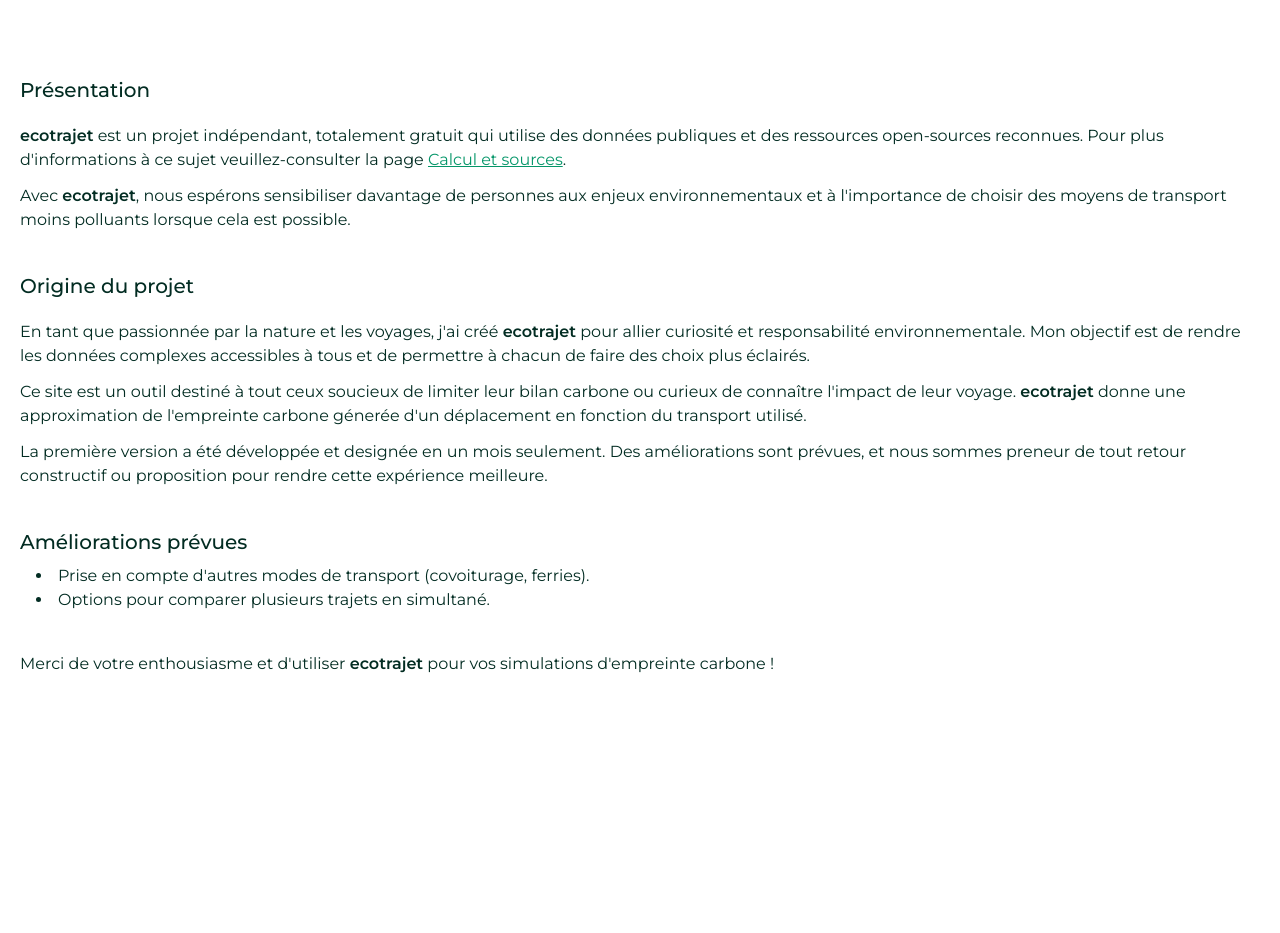
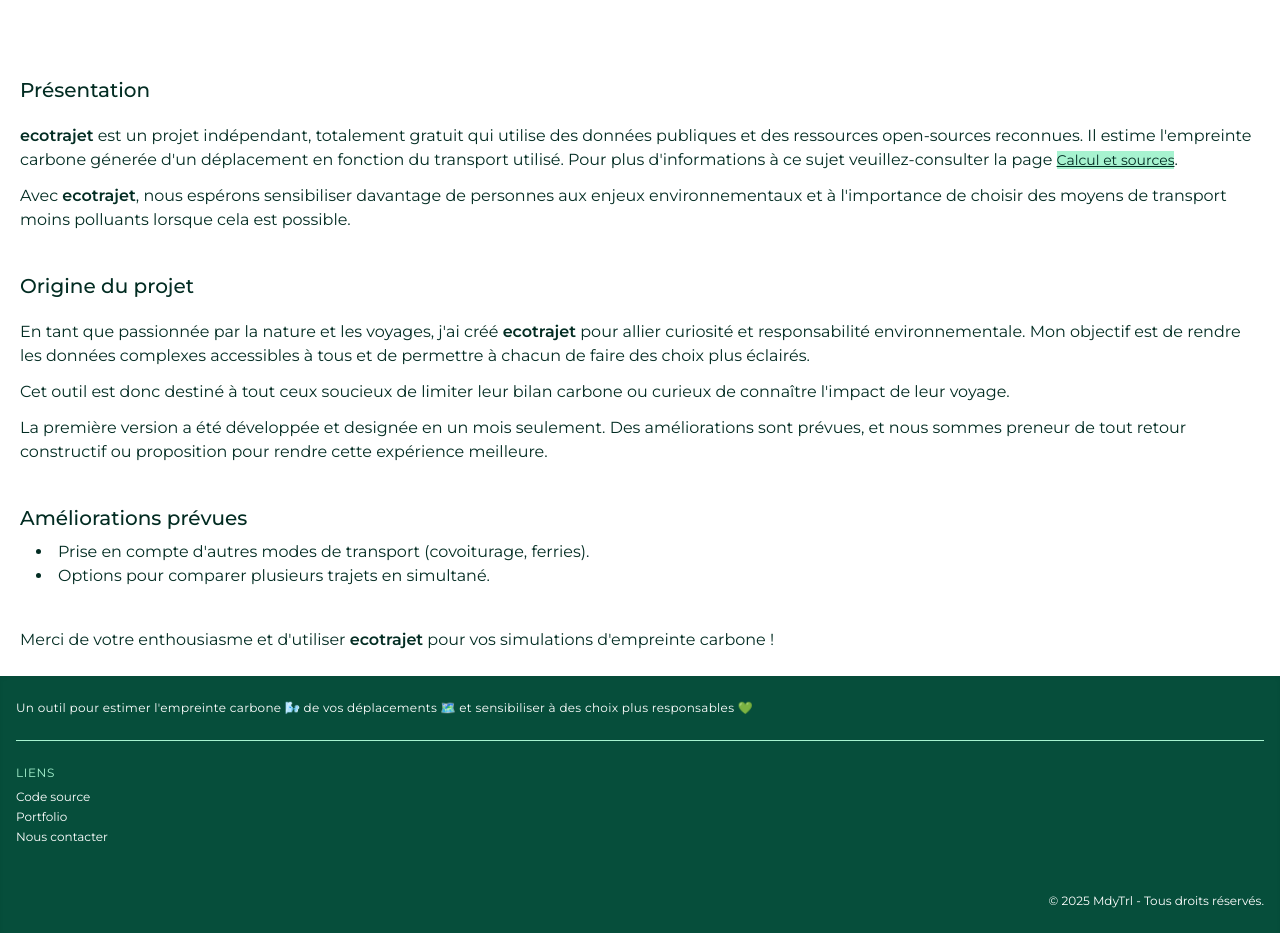
Before and after one commit to MandyTrl/ecotrajet, a Next.js app: page /a-propos in a window 1280 px wide. Shown: the part 420-1353 px from the top of the page. Before the commit the page ends 1128 px from the top, so only its background shows below. Built offline with nearby package versions, Linux system fonts and the light colour scheme.

Commit message:
init footer

```diff
--- a/app/a-propos/page.tsx
+++ b/app/a-propos/page.tsx
@@ -22,11 +22,13 @@ export default function Project() {
 				<p>
 					<span className="font-semibold">ecotrajet</span> est un projet
 					indépendant, totalement gratuit qui utilise des données publiques et
-					des ressources open-sources reconnues. Pour plus d&apos;informations à
-					ce sujet veuillez-consulter la page{" "}
+					des ressources open-sources reconnues. Il estime l&apos;empreinte
+					carbone génerée d&apos;un déplacement en fonction du transport
+					utilisé. Pour plus d&apos;informations à ce sujet veuillez-consulter
+					la page{" "}
 					<Link
 						href="/calculs-et-sources"
-						className="underline text-emerald-600 hover:text-emerald-500 transition-color duration-300">
+						className="text-sm underline bg-emerald-200 hover:text-emerald-500 transition-color duration-300">
 						Calcul et sources
 					</Link>
 					.
@@ -49,11 +51,8 @@ export default function Project() {
 					des choix plus éclairés.
 				</p>
 				<p>
-					Ce site est un outil destiné à tout ceux soucieux de limiter leur
-					bilan carbone ou curieux de connaître l&apos;impact de leur voyage.{" "}
-					<span className="font-semibold">ecotrajet</span> donne une
-					approximation de l&apos;empreinte carbone génerée d&apos;un
-					déplacement en fonction du transport utilisé.
+					Cet outil est donc destiné à tout ceux soucieux de limiter leur bilan
+					carbone ou curieux de connaître l&apos;impact de leur voyage.
 				</p>
 				<p>
 					La première version a été développée et designée en un mois seulement.
--- a/app/components/Navbar.tsx
+++ b/app/components/Navbar.tsx
@@ -13,7 +13,7 @@ export const Navbar = () => {
 	}
 
 	return (
-		<header className="w-full px-5 sticky top-0 bg-white w-full flex items-center justify-between shadow-sm">
+		<header className="w-full px-5 sticky top-0 bg-white w-full flex items-center justify-between shadow-sm z-30">
 			<Link href="/">
 				<Image
 					src="/logo.png"
--- a/app/components/Summary.tsx
+++ b/app/components/Summary.tsx
@@ -19,7 +19,7 @@ export const Summary = ({
 	return (
 		<div
 			className={clsx(
-				isShow ? "h-32 opacity-100" : "h-0 opacity-0",
+				isShow ? "h-32 opacity-100" : "h-0 opacity-0 hidden",
 				"w-full mb-5 p-3 border border-emerald-500 rounded-md ease-in-out transform-all duration-300"
 			)}>
 			<div className="flex items-center justify-between">
--- /dev/null
+++ b/app/components/UI/Footer.tsx
@@ -0,0 +1,34 @@
+import Link from "next/link"
+
+export const Footer = () => {
+	return (
+		<footer className="w-full h-fit mt-6 py-6 flex flex-col bg-emerald-900 text-white p-4 shadow-inner text-xs">
+			<p className="pb-6 tracking-wide">
+				Un outil pour estimer l&apos;empreinte carbone 🌬️ de vos déplacements 🗺️
+				et sensibiliser à des choix plus responsables 💚
+			</p>
+
+			<div className="mb-4 flex flex-col border-t border-emerald-200 pt-6">
+				<h4 className="uppercase tracking-wider text-emerald-200 mb-2">
+					Liens
+				</h4>
+
+				<div className="mb-4 flex flex-col gap-y-1">
+					<Link
+						href="https://github.com/MandyTrl/ecotrajet"
+						className="hover:underline">
+						Code source
+					</Link>
+					<Link href="https://mdytrl.com" className="hover:underline">
+						Portfolio
+					</Link>
+					<Link href="mailto:thorelmandy@gmail.com" className="hover:underline">
+						Nous contacter
+					</Link>
+				</div>
+			</div>
+
+			<p className="mt-4 text-right">© 2025 MdyTrl - Tous droits réservés.</p>
+		</footer>
+	)
+}
--- a/app/components/UI/SearchInput.tsx
+++ b/app/components/UI/SearchInput.tsx
@@ -25,7 +25,7 @@ const SearchInput = ({
 
 	return (
 		<div>
-			<div className="w-full flex items-center justify-around my-[2px] rounded-md bg-emerald-100/50 placeholder:text-emerald-700 border-b border-transparent focus-within:border-emerald-500">
+			<div className="w-full flex items-center justify-around my-[2px] rounded-md bg-[#E8FCF2] placeholder:text-emerald-700 border-b border-transparent focus-within:border-emerald-500">
 				<input
 					id={name}
 					name={name}
--- a/app/layout.tsx
+++ b/app/layout.tsx
@@ -3,6 +3,7 @@ import { Montserrat } from "next/font/google"
 import "./globals.css"
 import { AppProviders } from "./utils/Context/index"
 import { Navbar } from "./components/Navbar"
+import { Footer } from "./components/UI/Footer"
 
 const montserrat = Montserrat({
 	subsets: ["latin", "latin-ext"],
@@ -22,11 +23,11 @@ export default function RootLayout({
 }>) {
 	return (
 		<html lang="en">
-			<body
-				className={`${montserrat.className} antialiased text-emerald-950 pt-0 pb-2`}>
+			<body className={`${montserrat.className} antialiased text-emerald-950`}>
 				<AppProviders>
 					<Navbar />
 					<main className="px-5">{children}</main>
+					<Footer />
 				</AppProviders>
 			</body>
 		</html>
```
